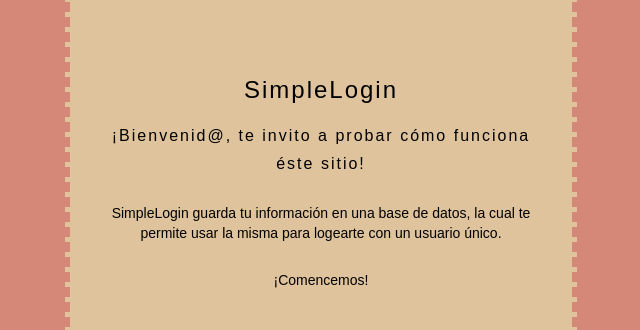
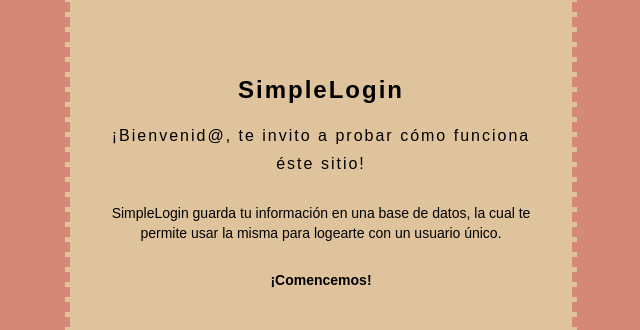
Before and after one commit to carloscortez98/simplelogin, an Angular app: page / in a window 1280 px wide. Shown: the part 168-498 px from the top of the page, without its empty margins (319-959 px from the left). Built offline with nearby package versions, Linux system fonts and the light colour scheme.

Commit message:
Fix en home

```diff
--- a/src/app/home/home.component.css
+++ b/src/app/home/home.component.css
@@ -5,6 +5,10 @@
   justify-content: center;
   align-items: center;
   background-color: #d68878;
+}
+
+h1 {
+  font-weight: bold;
 }
 
 h1, h3 {
@@ -24,6 +28,7 @@ h1, h3, span {
 .span-alert2 {
   margin-top: 4%;
   margin-bottom: 8%;
+  font-weight: bold;
 }
 
 .home-div {
```
